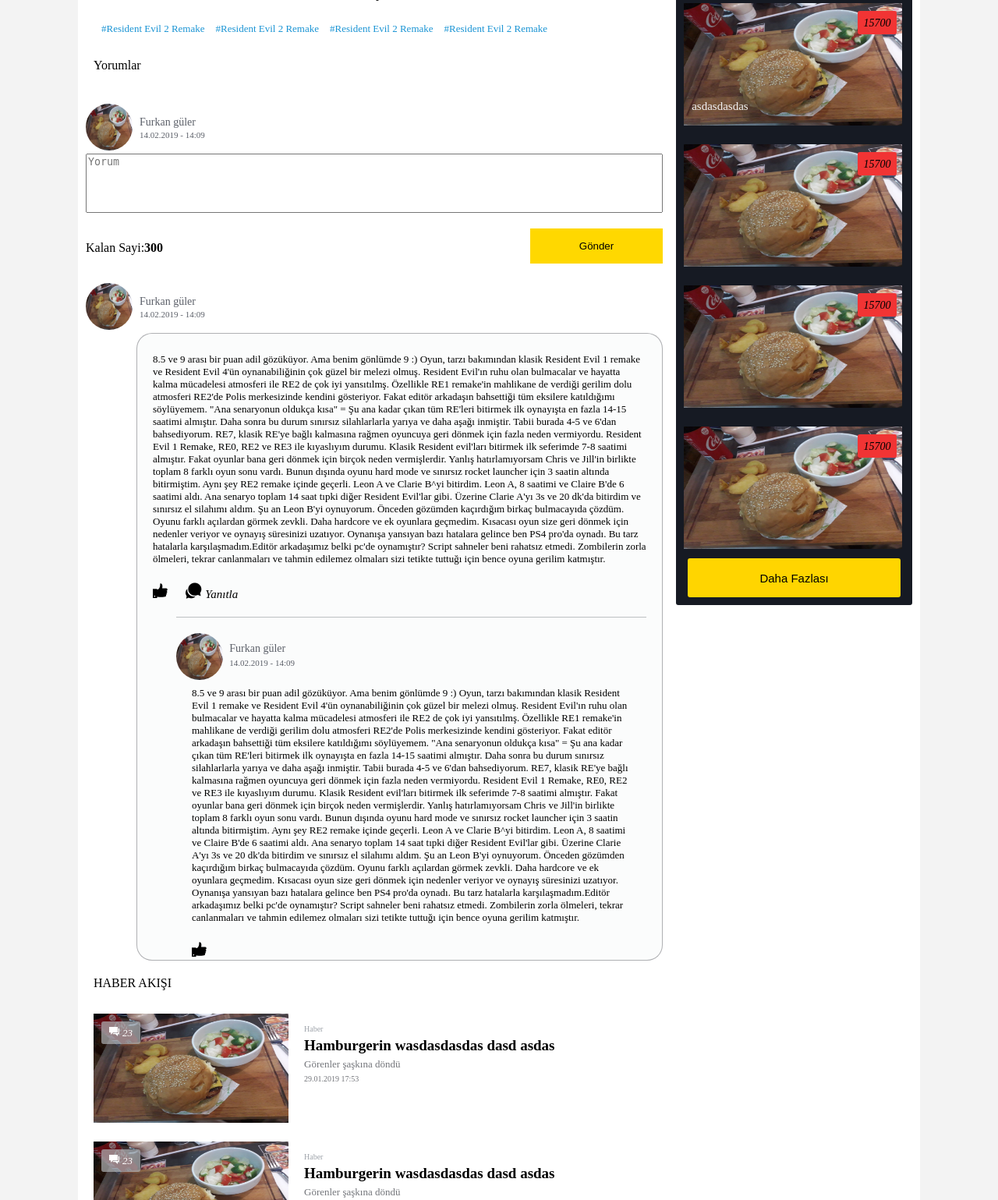
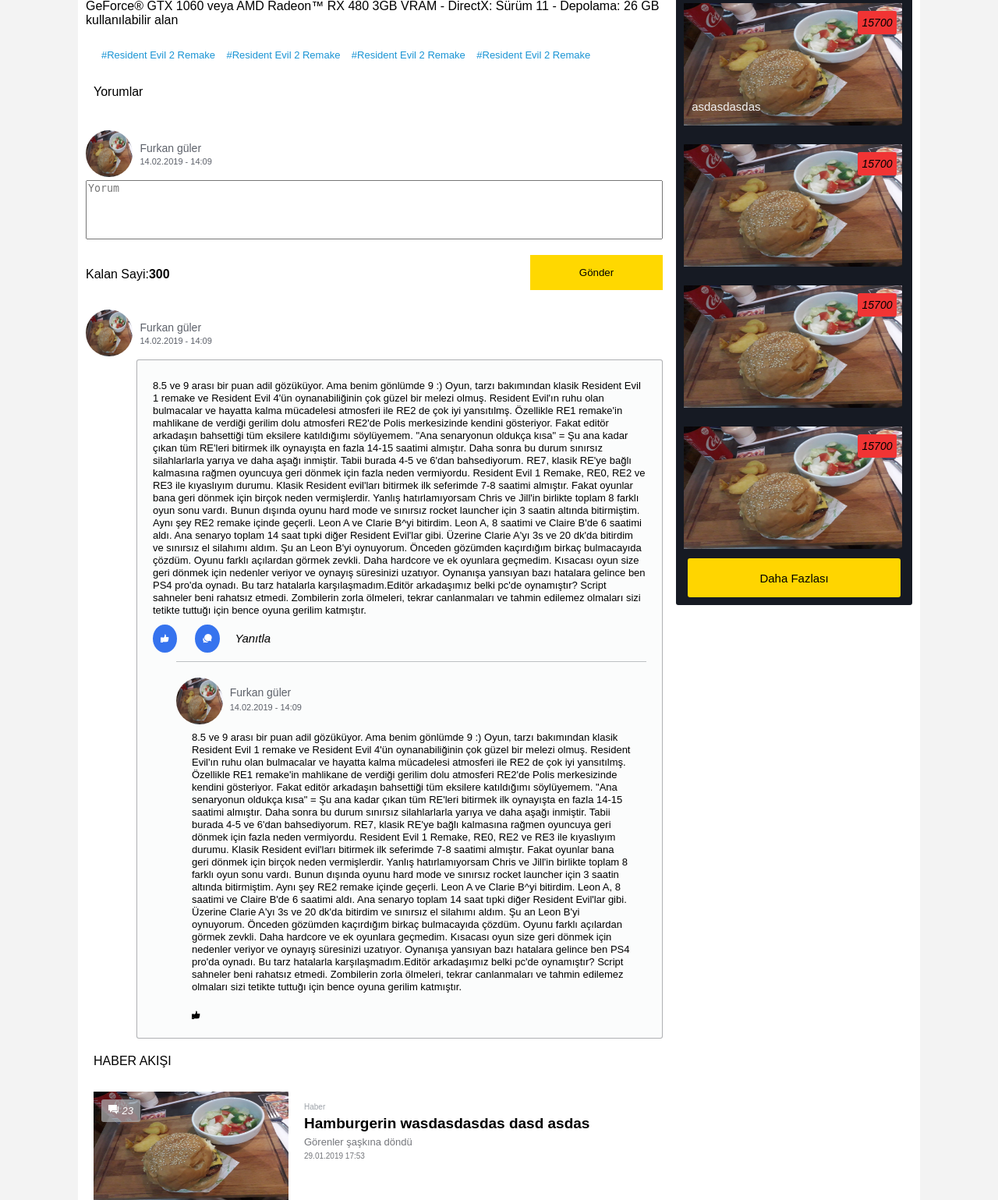
Before and after one commit to EnisKeskin/MerlininKazani, a PHP site: page /php/icerik.php in a window 1280 px wide. Shown: the part 1176-2715 px from the top of the page at 78% size. Run offline with PHP 8.4, Linux system fonts and the light colour scheme; some web fonts are replaced.

Commit message:
yorumlar ve renk düzenlendi

```diff
--- a/css/body.css
+++ b/css/body.css
@@ -898,38 +898,64 @@
 }
 
 .yorumetkinligi {
-   margin-left: 20px;
+    margin-left: 20px;
 }
+
 .yorumgostermeyeri {
     background: #FBFCFC;
-    border:1px solid #161A2355;
-    border-radius: 20px;
+    border: 1px solid #161A2355;
+    border-radius: 3px;
     margin-left: 65px;
     font-size: 13px;
     line-height: 16px;
     font-weight: 400;
 }
+
 .yorumetkinligi span {
-    font-size: 25px;
-    padding-right: 20px;
-}
-.yorumetkinligi span i {
-    font-size: 15px;
-    top: 50%;
-    transform: translateY(-50%);
-    padding-left: 5px;
+    font-size: 14px;
+    font-weight: 400;
+    font: italic;
+    margin-right: 20px;
 }
 
-.yorumyazisi.yorumyeri{
+.yorumyazisi.yorumyeri {
     padding: 20px;
     border: none;
 }
-.yorumayorum{
+
+.yorumayorum {
     margin-top: 20px;
     border-top: 1px solid #161A2344;
     margin-left: 50px;
     margin-right: 20px;
 }
-.yorumyazisi.yorumyeri.yorumyorumu{
+
+.yorumyazisi.yorumyeri.yorumyorumu {
     padding-top: 0px;
 }
+
+.ion-thumbsup.es {
+    color: white;
+    background: #3673EE;
+    border-radius: 100%;
+    padding: 10px;
+}
+
+.ion-chatbubbles.es {
+    color: white;
+    background: #3673EE;
+    border-radius: 100%;
+    padding: 10px;
+}
+
+.yorumetkinligi i {
+    font-size: 15px;
+    font-weight: 400;
+    top: 50%;
+    transform: translateY(-50%);
+    color: black;
+}
+
+.ara {
+    margin: 20px;
+}
--- a/css/header.css
+++ b/css/header.css
@@ -272,7 +272,7 @@
 }
 
 .altbaslik {
-    background: #292C34;
+    background: #23262e;
     width: 100%;
     height: 50px;
 }
--- a/css/style.css
+++ b/css/style.css
@@ -1,6 +1,6 @@
 body {
     background-color: #F3F3F3;
-    /*font-family: 'Rubik', sans-serif;*/
+    font-family: 'Rubik', sans-serif;
     margin: 0;
     padding: 0;
 }
--- a/php/icerik.php
+++ b/php/icerik.php
@@ -143,8 +143,8 @@
                                         için bence oyuna gerilim katmıştır.
                                     </div>
                                     <div class="yorumetkinligi">
-                                        <span class="ion-thumbsup"></span>
-                                        <span class="ion-chatbubbles"><i>Yanıtla</i></span>
+                                        <span class="ion-thumbsup es"></span>
+                                        <span class="ion-chatbubbles es"></span><i>Yanıtla</i>
                                     </div>
                                     <div class="yorumayorum">
                                         <div class="yazarresim">
@@ -204,6 +204,7 @@
                                         <div class="yorumetkinligi">
                                             <span class="ion-thumbsup"></span>
                                         </div>
+                                        <div class="ara"></div>
                                     </div>
                                 </div>
                             </div>
```
